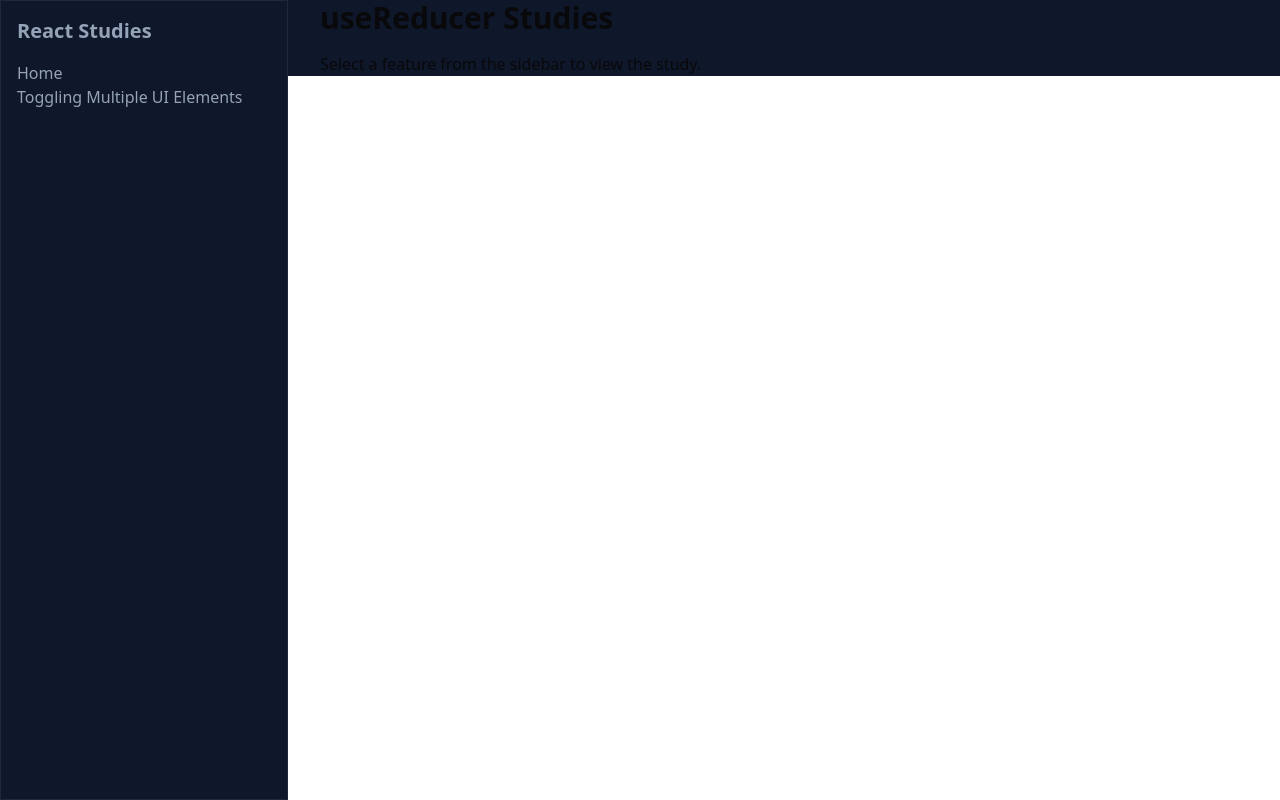
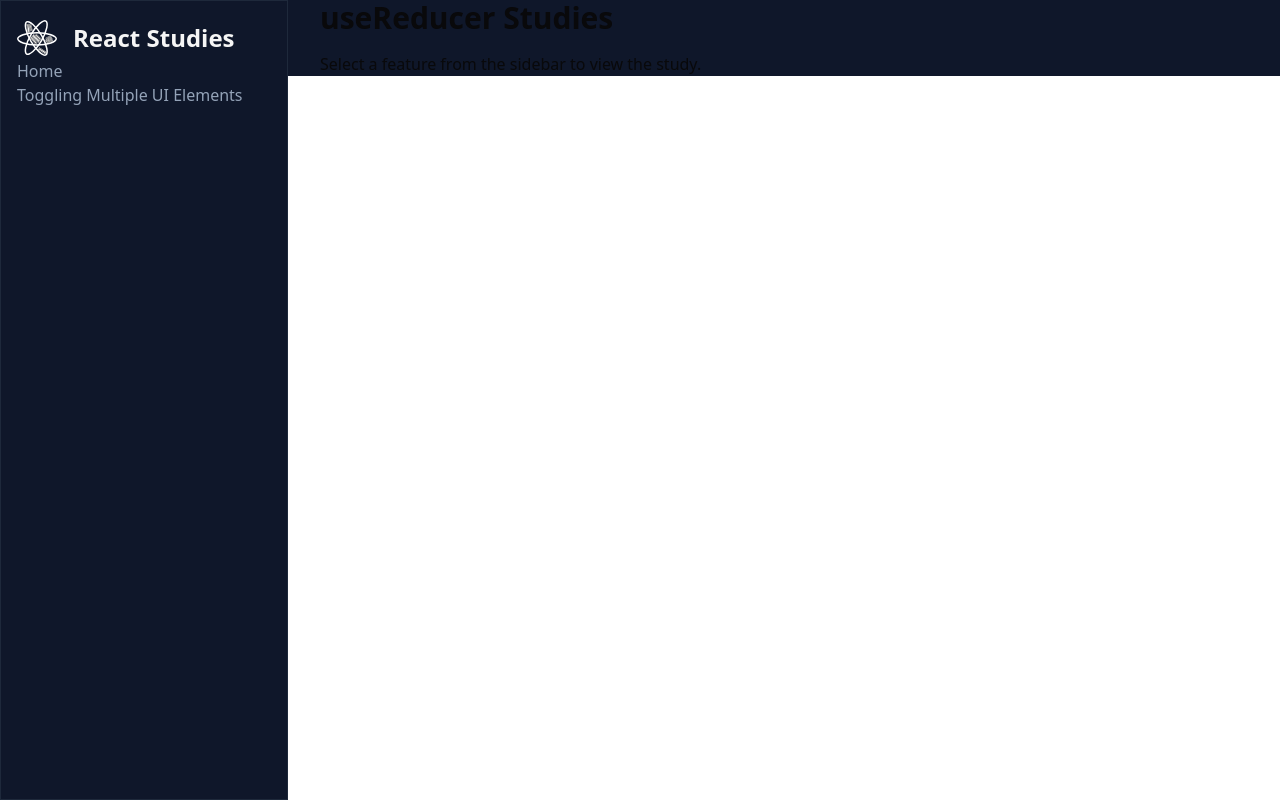
Before and after one commit to Bertollo-Nicolas/react-studies, a React (Vite) app: page / in a window 1280 px wide. Built offline with nearby package versions, Linux system fonts and the light colour scheme.

Commit message:
Add new logo

```diff
--- a/src/components/SideBar.tsx
+++ b/src/components/SideBar.tsx
@@ -1,11 +1,15 @@
 import { features } from '@/features';
 import React from 'react';
 import { Link } from 'react-router-dom';
+import logo from '../assets/logo-react-studies.svg'
 
 export const Sidebar: React.FC = () => {
   return (
     <aside className="w-72 h-screen bg-slate-900 text-slate-400 p-4 sticky top-0 border border-slate-800">
-      <h2 className="text-xl font-bold mb-4">React Studies</h2>
+      <div className="flex items-center">
+        <img src={logo} alt="logo-react-studies" className='w-10 mr-4' />
+        <h2 className="text-2xl text-neutral-100 font-bold">React Studies</h2>
+      </div>
       <nav>
         <ul>
           <li>
```
Also changed, not shown: src/assets/logo-react-studies.svg (added).
